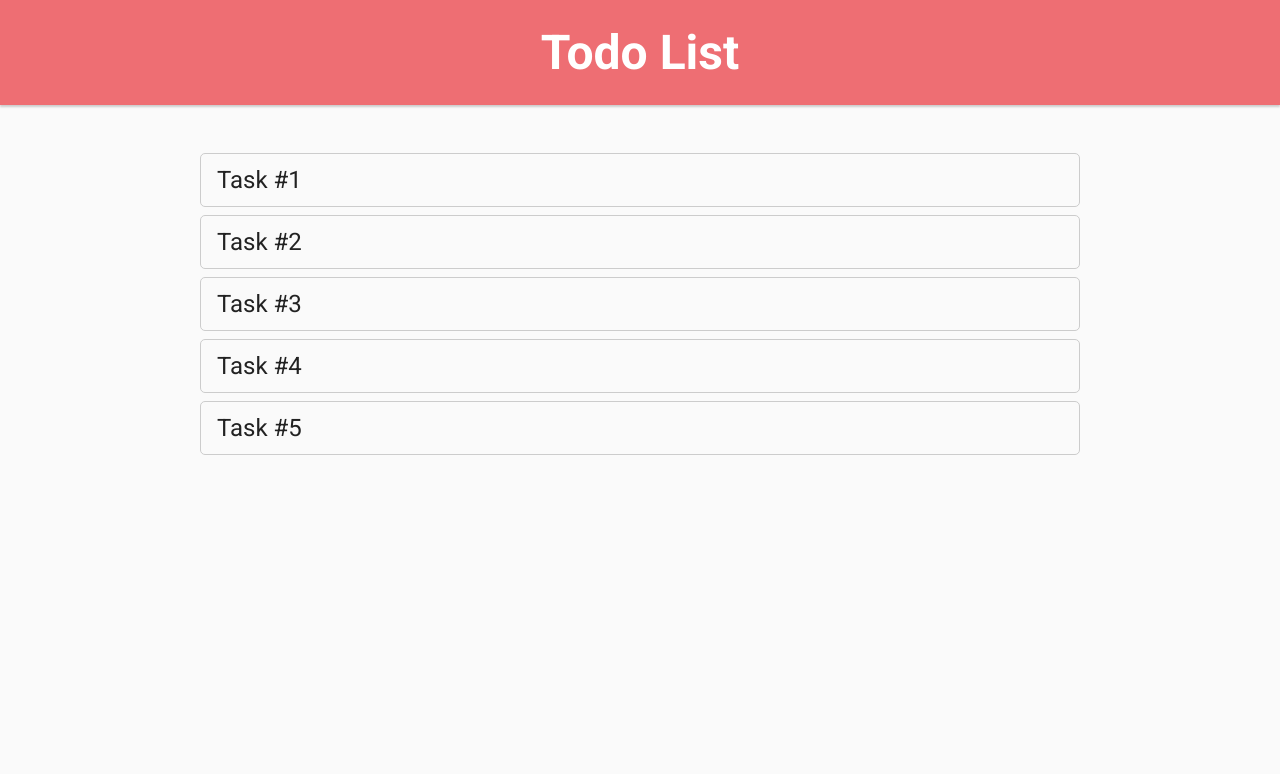
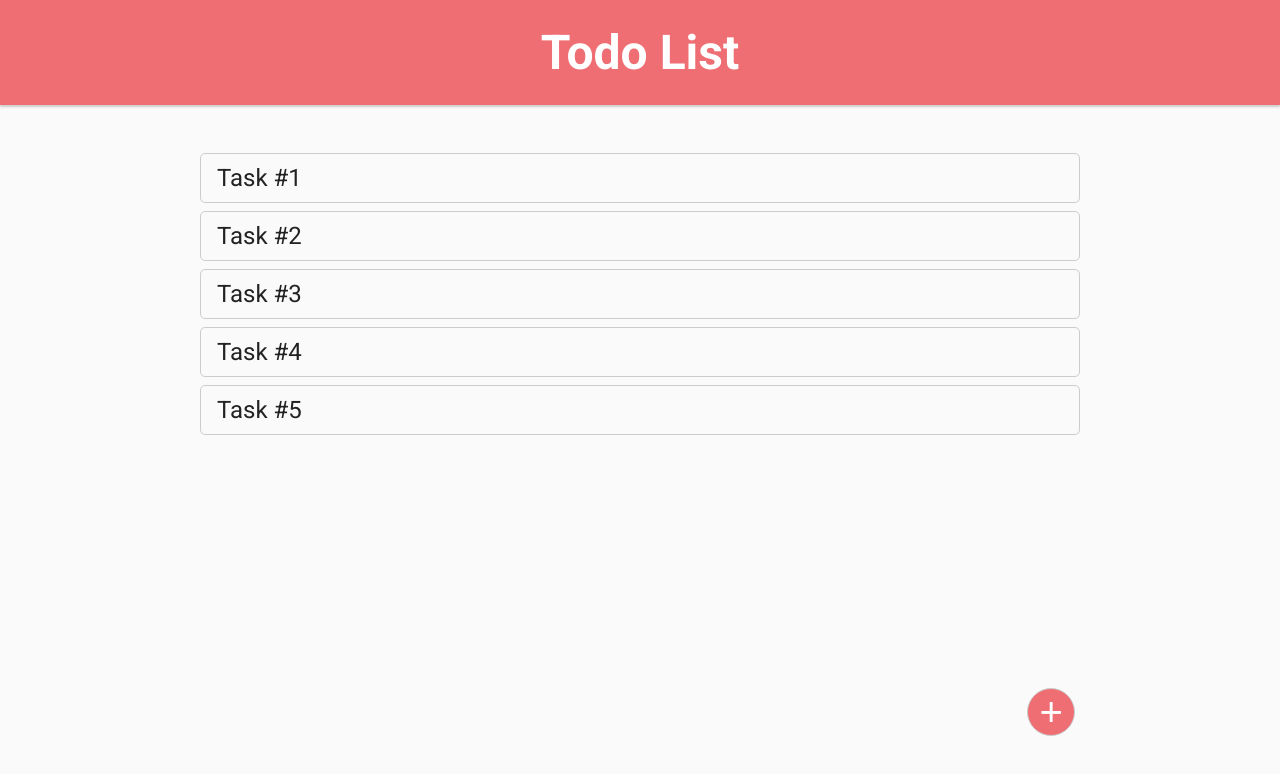
Before and after one commit to niftytyro/Todo-App-with-React, a React (Create React App) app: page / in a window 1280 px wide. Shown: the top 774 px of the page. Built offline with nearby package versions, Linux system fonts and the light colour scheme.

Commit message:
setup add-todo-item component

```diff
--- a/src/App.js
+++ b/src/App.js
@@ -2,6 +2,7 @@ import React, { Component } from "react";
 import "./App.css";
 import HeaderComponent from "./Components/HeaderComponent";
 import TodosComponent from "./Components/Todos";
+import AddTodoComponent from "./Components/AddTodo";
 
 class App extends Component {
   state = {
@@ -15,17 +16,22 @@ class App extends Component {
       tasks: tasks,
     });
   };
+  addTask = () => {
+    const tasks = [...this.state.tasks];
+    tasks.push("");
+    this.setState({
+      tasks: tasks,
+    });
+  };
 
   render() {
     let todosList = [...this.state.tasks];
     return (
       <div className="App">
-        <HeaderComponent></HeaderComponent>
+        <HeaderComponent />
         <div className="todo-container">
-          <TodosComponent
-            onTap={this.deleteTask}
-            todosList={todosList}
-          ></TodosComponent>
+          <TodosComponent onTap={this.deleteTask} todosList={todosList} />
+          <AddTodoComponent onTap={this.addTask} />
         </div>
       </div>
     );
--- /dev/null
+++ b/src/Components/AddTodo.css
@@ -0,0 +1,22 @@
+button.add-todo-item {
+  font-size: 2.5rem;
+  color: #fefefe;
+  background: #ee6e73;
+  border: 1px solid #cccccc;
+  height: 3rem;
+  width: 3rem;
+  display: flex;
+  justify-content: center;
+  align-items: center;
+  border-radius: 50%;
+  position: absolute;
+  bottom: 4rem;
+  right: 16vw;
+  cursor: pointer;
+}
+button.add-todo-item:hover {
+  background: #ee6e73ee;
+}
+button.add-todo-item:focus {
+  outline: none;
+}
--- /dev/null
+++ b/src/Components/AddTodo.js
@@ -0,0 +1,12 @@
+import React from "react";
+import "./AddTodo.css";
+
+const add_todo = (props) => {
+  return (
+    <button onClick={props.onTap} className="add-todo-item">
+      +
+    </button>
+  );
+};
+
+export default add_todo;
--- a/src/Components/Todos.css
+++ b/src/Components/Todos.css
@@ -1,11 +1,16 @@
 ul.todos-list {
   list-style-type: none;
+  margin-bottom: 2rem;
 }
 
 li.todo-item {
   font-size: 1.5rem;
   color: #222222;
-  padding: 0.75rem 1rem;
+  padding: 0 1rem;
+  height: 3rem;
+  display: flex;
+  flex-direction: column;
+  justify-content: center;
   border: 1px solid #cccccc;
   border-radius: 5px;
   margin: 0.5rem;
```
